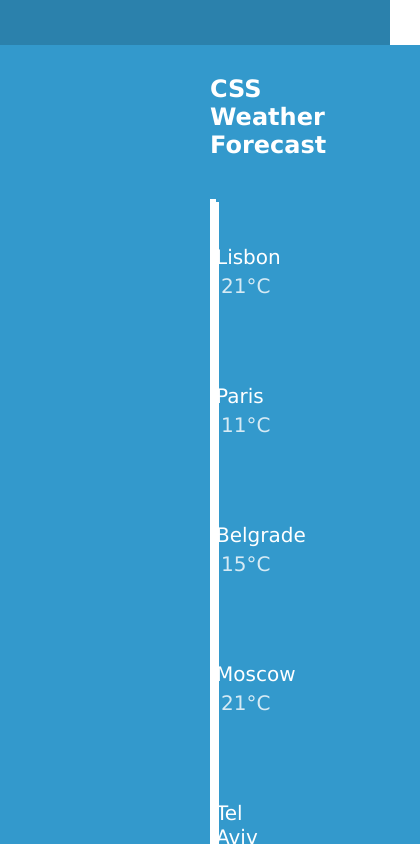
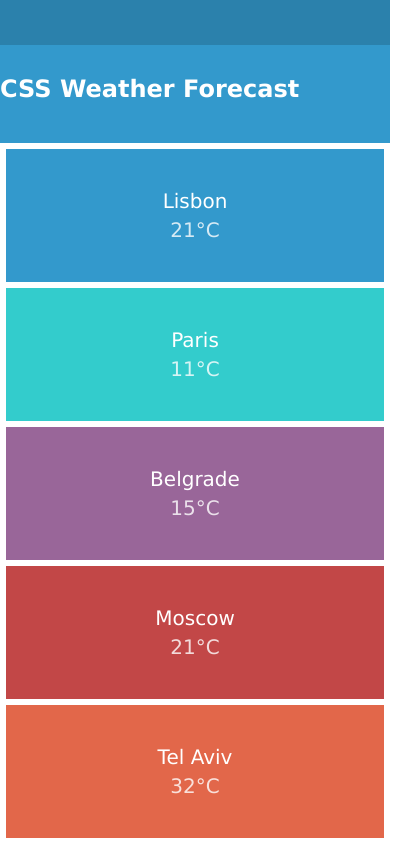
Before and after one commit to vityavovk5/weather, a plain HTML site: page index.html in a window 390 px wide. Shown: the top 844 px of the page, 420 px wide, since content can reach past the window. Drawn offline with Linux system fonts and the light colour scheme; some icons are missing.

Commit message:
add some media

```diff
--- a/css/style.css
+++ b/css/style.css
@@ -101,3 +101,16 @@ ul:hover li {
      -o-transition: all .2s ease-in;
      transition: all .2s ease-in;
 }
+@media (max-width: 950px) {
+    .main-bl {
+        padding: 0;
+    }
+}
+@media (max-width: 480px) {
+    .width-25 {
+        width: 100%
+    }
+    .width-50 {
+        width: 100%
+    }
+}
```
